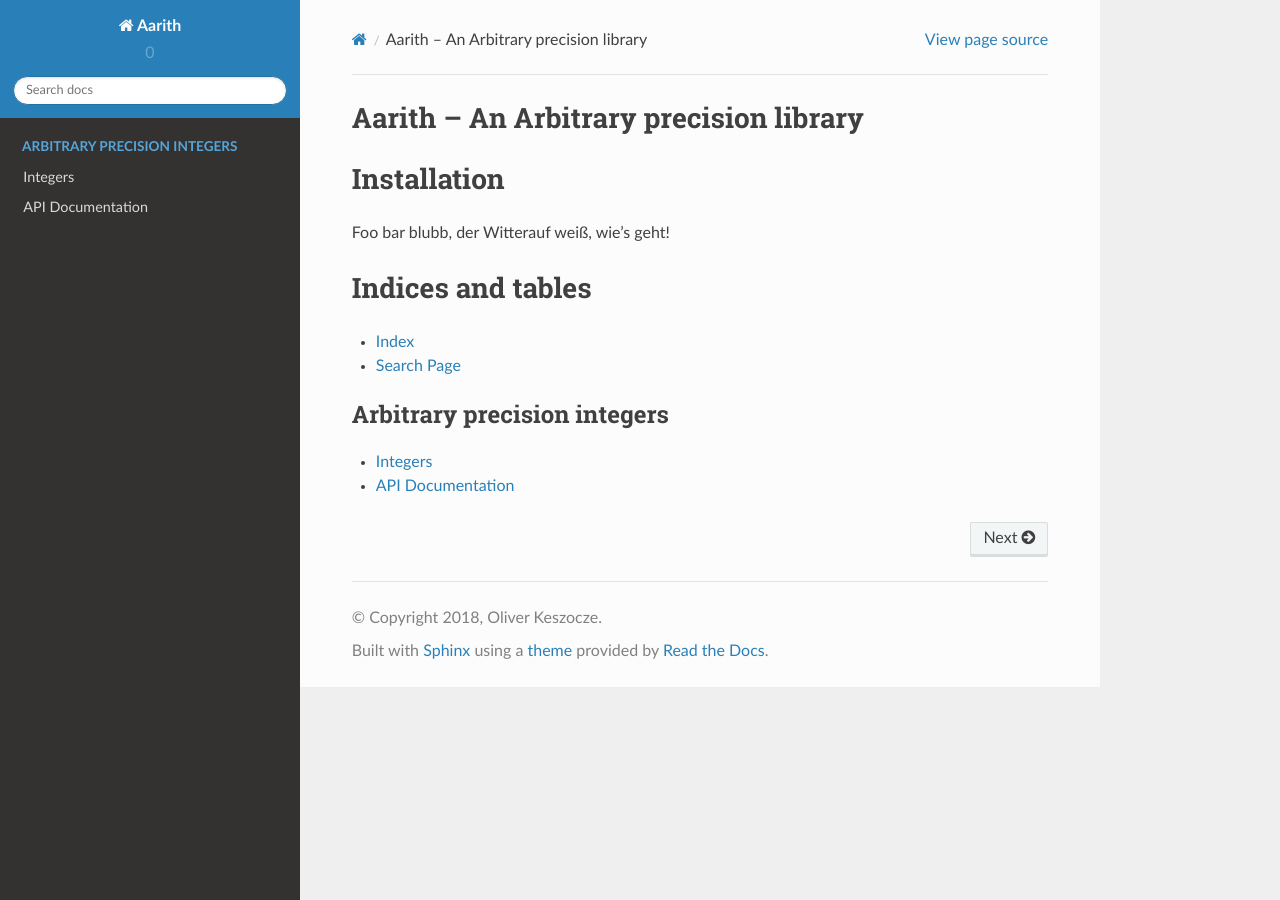
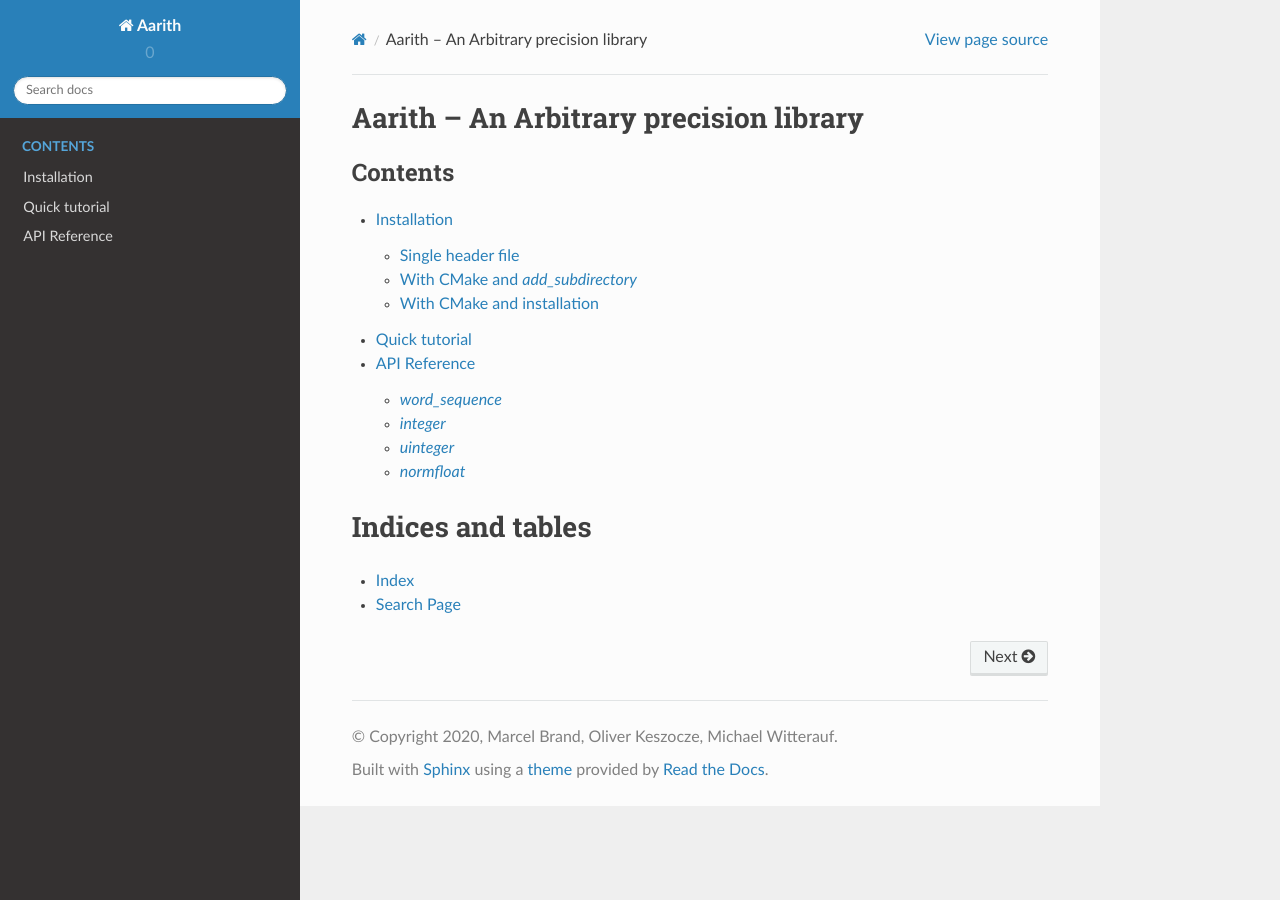
Before and after one commit to keszocze/aarith, a Sphinx documentation site: the page built from docs/index.rst, in a window 1280 px wide. Built offline with Sphinx 7.4.7 and the Read the Docs theme 2.0.0, drawn with Linux system fonts in a browser that asks for light colours.

Commit message:
Propose initial structure for docs

```diff
--- a/docs/conf.py
+++ b/docs/conf.py
@@ -48,7 +48,7 @@ master_doc = 'index'
 
 # General information about the project.
 project = u'Aarith'
-copyright = u'2018, Oliver Keszocze'
+copyright = u'2020, Marcel Brand, Oliver Keszocze, Michael Witterauf'
 author = u'Marcel Brand, Oliver Keszcoze, Michael Witterauf'
 
 # The version info for the project you're documenting, acts as replacement for
--- a/docs/index.rst
+++ b/docs/index.rst
@@ -3,15 +3,11 @@ Aarith -- An Arbitrary precision library
 
 .. toctree::
    :maxdepth: 2
-   :caption: Contents:
+   :caption: Contents
 
-
-Installation
-============
-
-Foo bar blubb, der Witterauf weiß, wie's geht!
-
-
+   installation
+   tutorial
+   reference
 
 
 Indices and tables
@@ -19,9 +15,3 @@ Indices and tables
 
 * :ref:`genindex`
 * :ref:`search`
-
-.. toctree::
-   :maxdepth: 2
-   :caption: Arbitrary precision integers
-
-   integers
--- /dev/null
+++ b/docs/installation.rst
@@ -0,0 +1,35 @@
+Installation
+============
+
+Foo bar blubb, der Witterauf weiß, wie's geht!
+
+Single header file
+------------------
+
+Single header file is generated from the sources.
+Can be downloaded from releases ...
+Just copy the header file into your project and include it.
+Done!
+
+With CMake and `add_subdirectory`
+---------------------------------
+
+Check out the `aarith` repository into your project (possibly as a submodule) and type in
+
+.. code-block:: CMake
+
+   add_subdirectory(aarith)
+
+You can then use the library by linking against `aarith::aarith`.
+
+With CMake and installation
+---------------------------
+
+Clone the `aarith` repository and install it.
+You can then use it by typing into your `CMakeLists.txt`
+
+.. code-block:: CMake
+
+   find_package(aarith [REQUIRED])
+
+You can then use the library by linking against `aarith::aarith`.
--- /dev/null
+++ b/docs/reference.rst
@@ -0,0 +1,11 @@
+API Reference
+=============
+
+.. toctree::
+   :maxdepth: 2
+   :caption: API Reference
+
+   api/word_sequence
+   api/integer
+   api/uinteger
+   api/normfloat
--- /dev/null
+++ b/docs/tutorial.rst
@@ -0,0 +1,4 @@
+Quick tutorial
+==============
+
+Abc.
```
Also changed, not shown: docs/api/integer.rst (added, +8 -0 lines), docs/api/normfloat.rst (added, +8 -0 lines), docs/api/uinteger.rst (added, +21 -0 lines), docs/api/word_sequence.rst (added, +7 -0 lines), docs/integers.rst (+0 -7 lines).
